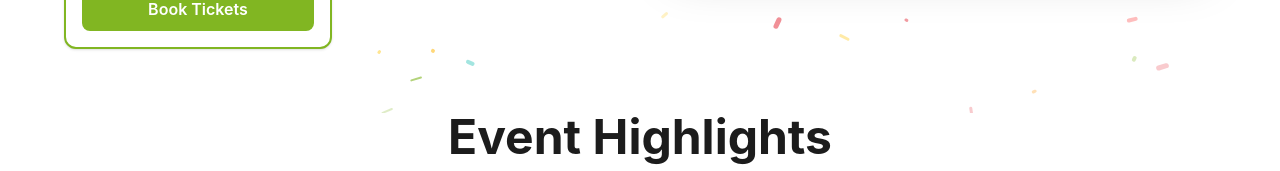
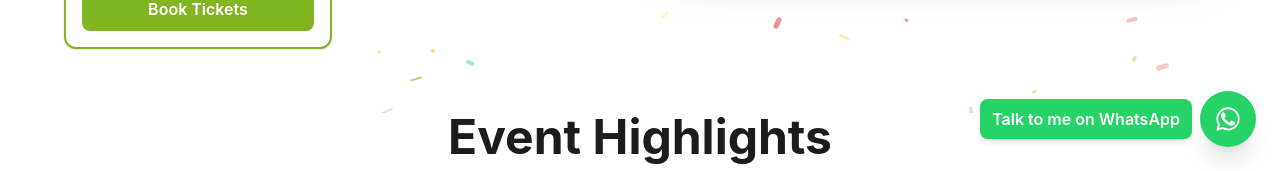
Before and after one commit to teamx240923/tgifc, a Next.js app: page / in a window 1280 px wide. Shown: the part 629-800 px from the top of the page. Built offline with nearby package versions, Linux system fonts and the light colour scheme.

Commit message:
edits for whatsapp chatbot

```diff
--- a/app/components/FAQSection.tsx
+++ b/app/components/FAQSection.tsx
@@ -24,7 +24,7 @@ const faqs = [
   },
   {
     q: "Do parents need separate tickets?",
-    a: "For The Grind Race, one parent or guardian can accompany each participant for free. For TGIFC entry, additional people can book tickets separately.",
+    a: "2 parents or guardians can accompany each participant for free holding either The Grind Race ticket or TGIFC ticket . For any additional entry, people can book tickets separately.",
   },
   {
     q: "What kind of activities will be there apart from races?",
--- /dev/null
+++ b/app/components/WhatsAppFloating.tsx
@@ -0,0 +1,59 @@
+"use client";
+
+import Link from "next/link";
+
+type Props = {
+  phone?: string;          // in international format, e.g. "919876543210"
+  message?: string;        // prefilled message
+  bottomClass?: string;    // e.g. "bottom-4 md:bottom-6"
+  rightClass?: string;     // e.g. "right-4 md:right-6"
+  showLabelOnMobile?: boolean; // set true to show label even on xs screens
+};
+
+export default function WhatsAppFloating({
+  phone = "919773700541",
+  message = "Hi! Can I get more info on this.",
+  bottomClass = "bottom-4 md:bottom-6",
+  rightClass = "right-4 md:right-6",
+  showLabelOnMobile = false,
+}: Props) {
+  const href = `https://wa.me/${phone}?text=${encodeURIComponent(message)}`;
+
+  return (
+    <div className={`fixed ${bottomClass} ${rightClass} z-50`}>
+      <Link
+        href={href}
+        target="_blank"
+        rel="noopener noreferrer"
+        aria-label="Talk to me on WhatsApp"
+        className="group flex items-center gap-2"
+      >
+        {/* Label on the LEFT */}
+        <span
+          className={[
+            "px-3 py-2 rounded-lg bg-[#25D366] text-white font-semibold shadow-md",
+            "transition-all group-hover:-translate-x-0.5 group-hover:bg-[#1ebe57]",
+            "whitespace-nowrap",
+            showLabelOnMobile ? "" : "hidden sm:inline-block", // hide on xs if false
+          ].join(" ")}
+        >
+          Talk to me on WhatsApp
+        </span>
+
+        {/* Round icon on the RIGHT */}
+        <span className="inline-flex w-14 h-14 items-center justify-center rounded-full bg-[#25D366] shadow-xl transition group-hover:bg-[#1ebe57]">
+            <svg
+                className="w-7 h-7 block text-white"              // block removes baseline weirdness
+                viewBox="0 0 24 24"                     // clean, centered viewBox
+                preserveAspectRatio="xMidYMid meet"
+                fill="currentColor"
+                aria-hidden="true"
+            >
+                {/* Simple Icons – WhatsApp glyph (centered) */}
+                <path d="M17.472 14.382c-.297-.149-1.758-.867-2.03-.967-.273-.1-.472-.149-.672.15-.197.297-.768.966-.94 1.166-.173.199-.347.224-.644.075-.297-.149-1.255-.462-2.39-1.475-.883-.788-1.48-1.761-1.653-2.059-.173-.297-.018-.458.13-.606.134-.133.298-.347.447-.52.149-.173.199-.298.298-.497.1-.199.05-.373-.025-.522-.075-.149-.672-1.614-.922-2.204-.242-.58-.487-.502-.672-.512l-.573-.01c-.199 0-.522.075-.796.373-.273.298-1.046 1.022-1.046 2.493 0 1.47 1.071 2.891 1.22 3.09.149.199 2.112 3.223 5.113 4.518.715.309 1.27.494 1.704.632.716.228 1.368.196 1.884.119.575-.086 1.758-.718 2.007-1.412.248-.695.248-1.29.173-1.412-.074-.123-.273-.198-.571-.347zM12.042 2c-5.51 0-9.98 4.47-9.98 9.98 0 1.76.46 3.39 1.26 4.82L2 22l5.34-1.39c1.38.75 2.96 1.17 4.7 1.17 5.51 0 9.98-4.47 9.98-9.98S17.552 2 12.042 2zm0 18.1c-1.57 0-3.03-.42-4.28-1.15l-.3-.18-3.16.82.84-3.08-.2-.32c-.77-1.27-1.21-2.76-1.21-4.27 0-4.6 3.74-8.34 8.34-8.34s8.34 3.74 8.34 8.34-3.74 8.34-8.34 8.34z"/>
+            </svg>
+        </span>
+      </Link>
+    </div>
+  );
+}
--- a/app/layout.tsx
+++ b/app/layout.tsx
@@ -1,5 +1,6 @@
 import "./globals.css";
 import type { Metadata, Viewport } from "next";
+import WhatsAppFloating from "./components/WhatsAppFloating";
 
 export const metadata: Metadata = {
   title: "The Great Indian Fitness Carnival 2026",
@@ -25,6 +26,11 @@ export default function RootLayout({
     <html lang="en">
       <body className="bg-cream text-dark font-sans antialiased overflow-x-hidden">
         {children}
+        {/* Floating WhatsApp Help (visible across the site) */}
+        <WhatsAppFloating
+          phone="919773700541"
+          message="Hi! Can I get more info on this."
+        />
       </body>
     </html>
   );
```
